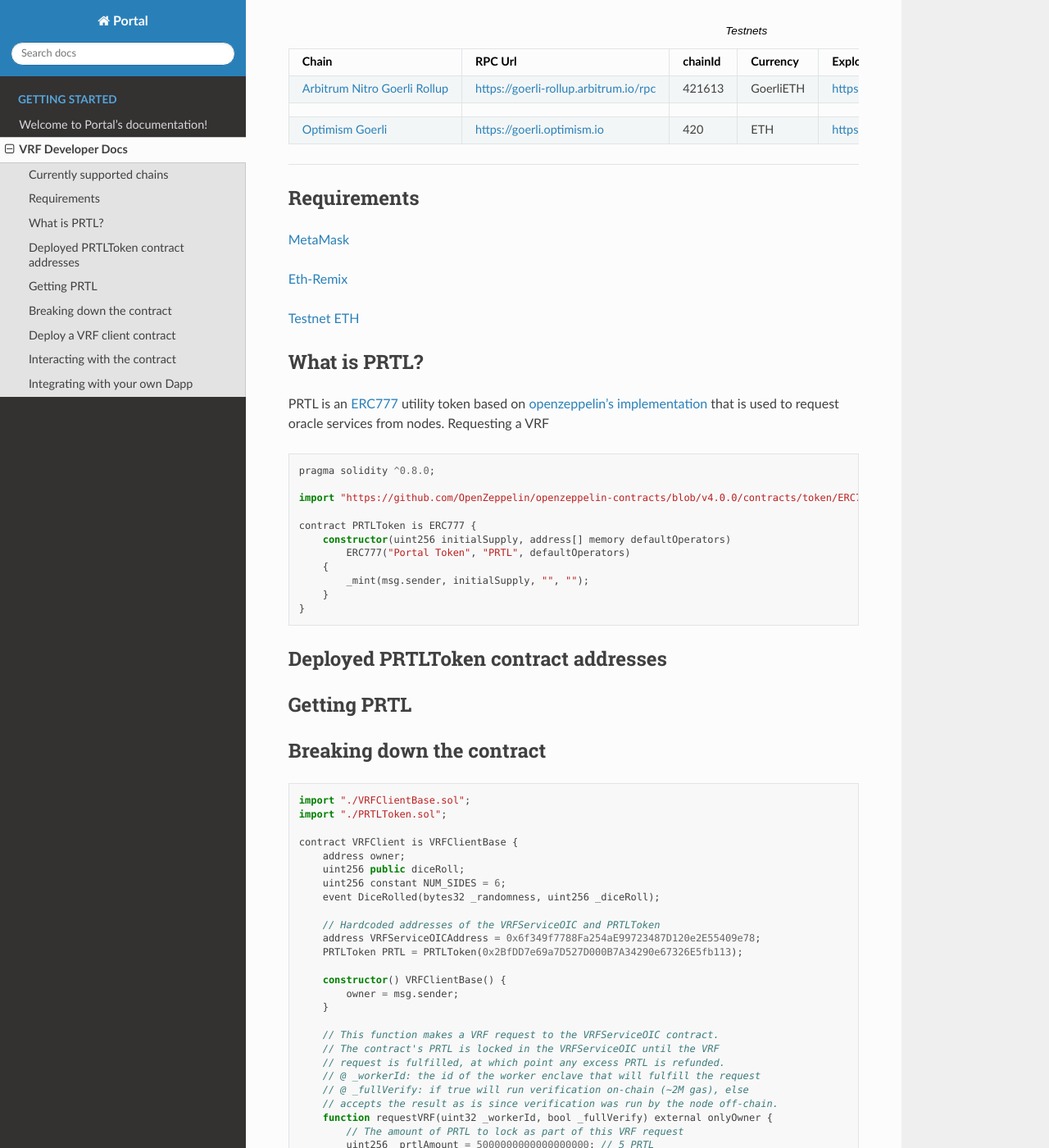
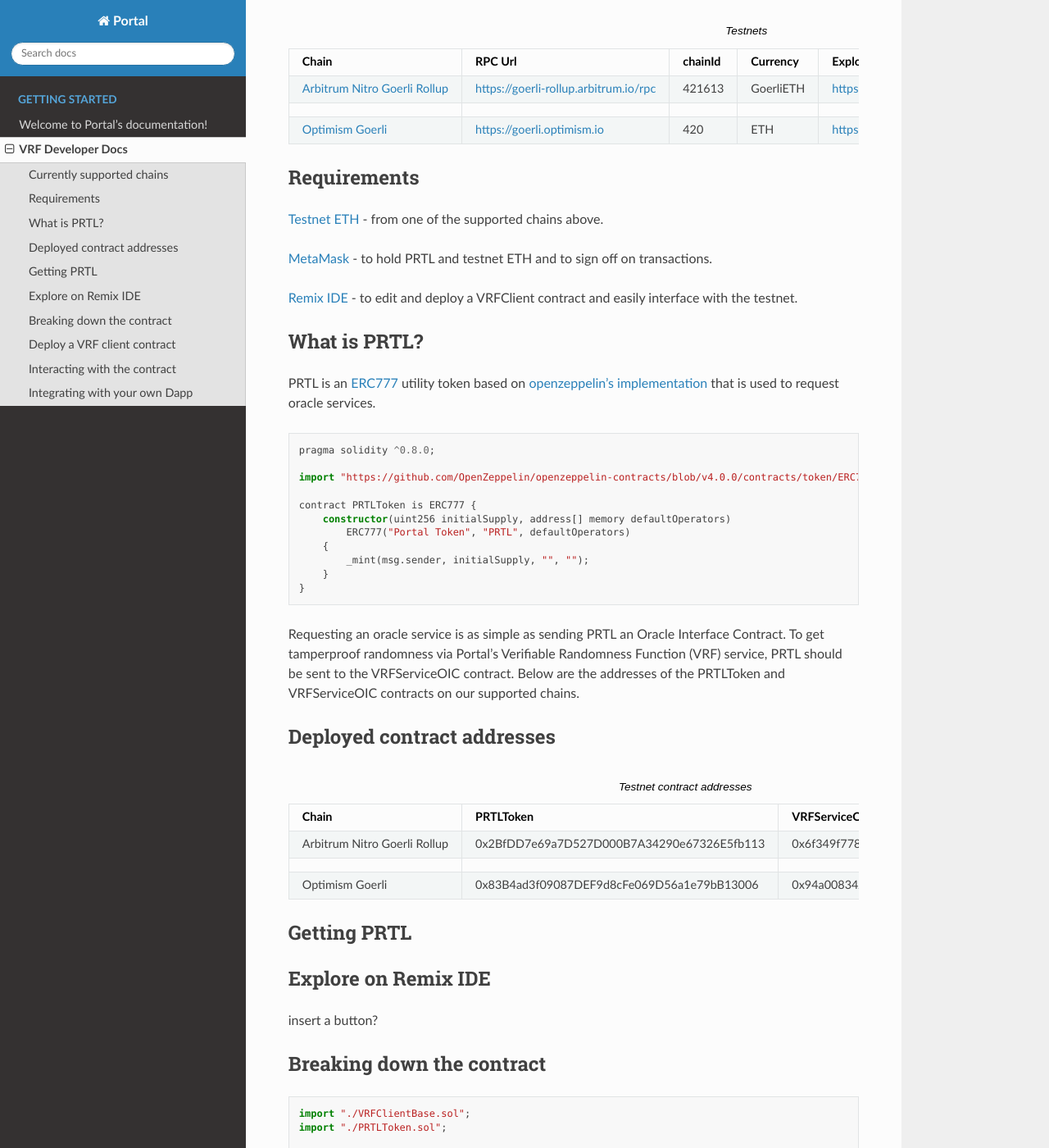
Before and after one commit to protocolwhisper/portal_docs, a Sphinx documentation site: the page built from source/user_vrf.rst, in a window 1280 px wide and 1400 px high, scrolled down 199 px. Shown: the whole window at 82% size. Built offline with Sphinx 7.4.7 and the Read the Docs theme 2.0.0, drawn with Linux system fonts in a browser that asks for light colours.

Commit message:
fill in deployed contract addresses

```diff
--- a/source/user_vrf.rst
+++ b/source/user_vrf.rst
@@ -15,22 +15,19 @@
 
 
 
-===============
-
-
-
 Requirements
 ------------
-`MetaMask <https://eips.ethereum.org/EIPS/eip-777>`_
+`Testnet ETH <https://eips.ethereum.org/EIPS/eip-777>`_ - from one of the supported chains above.
 
-`Eth-Remix <https://eips.ethereum.org/EIPS/eip-777>`_
+`MetaMask <https://metamask.io/>`_ - to hold PRTL and testnet ETH and to sign off on transactions.
 
-`Testnet ETH <https://eips.ethereum.org/EIPS/eip-777>`_
+`Remix IDE <https://remix.ethereum.org/>`_ - to edit and deploy a VRFClient contract and easily interface with the testnet.
+
 
 
 What is PRTL?
 -------------
-PRTL is an `ERC777 <https://eips.ethereum.org/EIPS/eip-777>`_ utility token based on `openzeppelin's implementation <https://docs.openzeppelin.com/contracts/4.x/erc777>`_ that is used to request oracle services from nodes. Requesting a VRF
+PRTL is an `ERC777 <https://eips.ethereum.org/EIPS/eip-777>`_ utility token based on `openzeppelin's implementation <https://docs.openzeppelin.com/contracts/4.x/erc777>`_ that is used to request oracle services.
 
 
 .. code-block:: javascript
@@ -47,13 +44,24 @@
         }
     }
 
+Requesting an oracle service is as simple as sending PRTL an Oracle Interface Contract. To get tamperproof randomness via Portal's Verifiable Randomness Function (VRF) service, PRTL should be sent to the VRFServiceOIC contract. Below are the addresses of the PRTLToken and VRFServiceOIC contracts on our supported chains.
 
+Deployed contract addresses
+---------------------------
+.. csv-table:: Testnet contract addresses
+    :header: "Chain", "PRTLToken", "VRFServiceOIC"
+    :widths: 100, 100, 100
 
-Deployed PRTLToken contract addresses
--------------------------------------
+    "Arbitrum Nitro Goerli Rollup", 0x2BfDD7e69a7D527D000B7A34290e67326E5fb113, 0x6f349f7788Fa254aE99723487D120e2E55409e78
+
+    "Optimism Goerli", 0x83B4ad3f09087DEF9d8cFe069D56a1e79bB13006, 0x94a00834A8e147B5DA19B9748f1C2AA14488CC05
 
 Getting PRTL
 ------------
+
+Explore on Remix IDE
+--------------------
+insert a button?
 
 Breaking down the contract
 --------------------------
```
